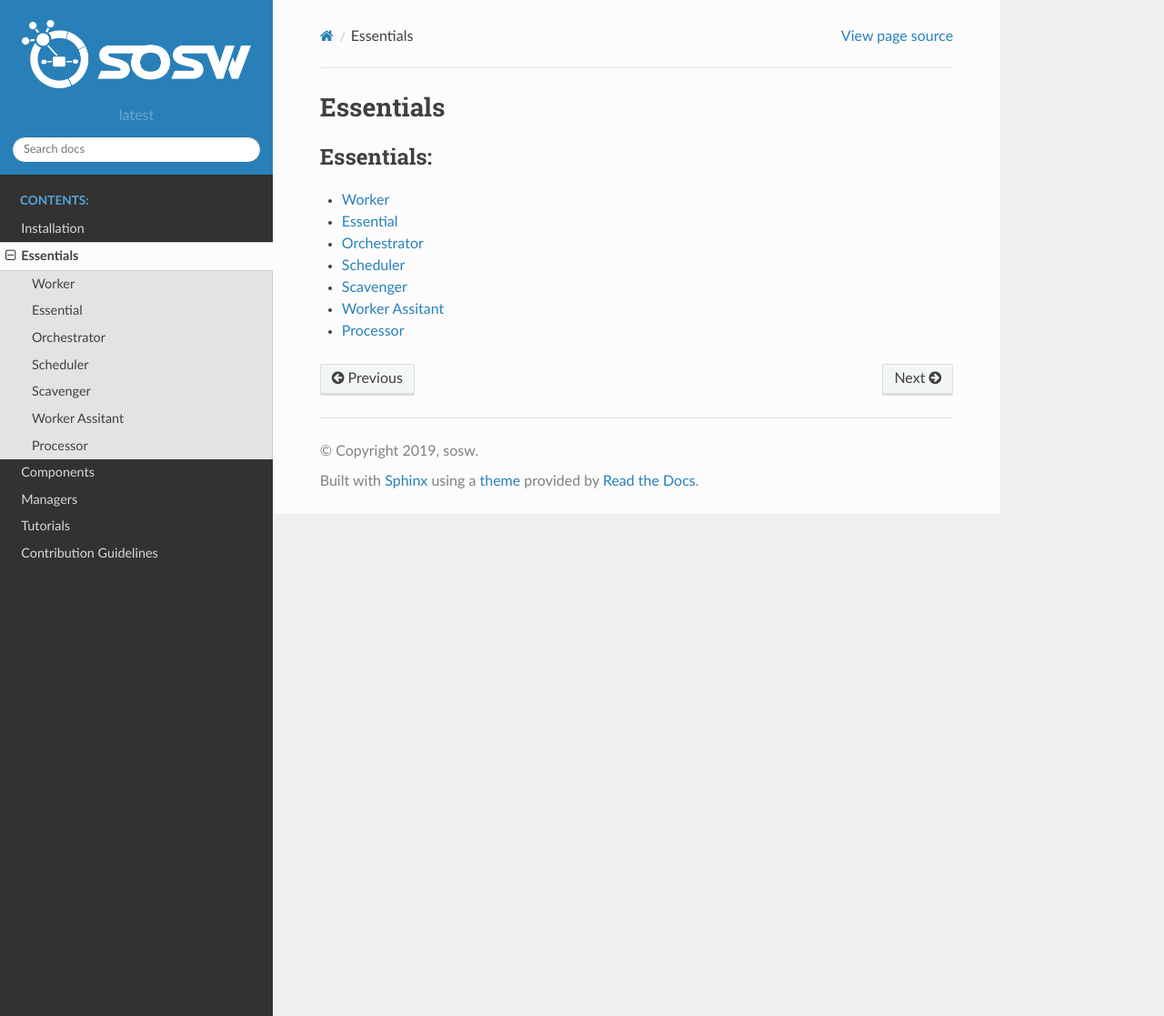
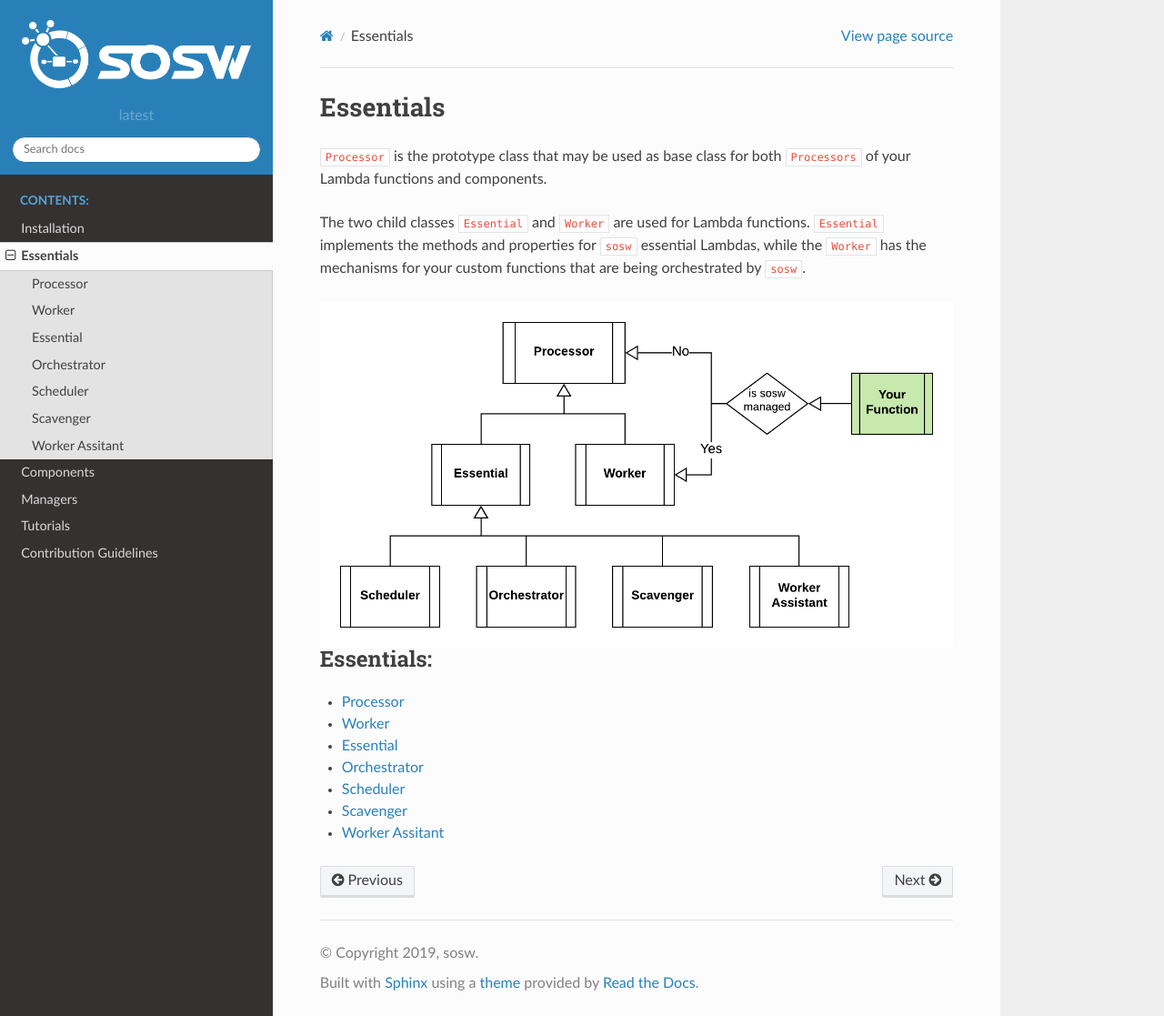
Before and after one commit to sosw/sosw, a Sphinx documentation site: the page built from docs/essentials/index.rst, in a window 1280 px wide and 1117 px high. Shown: the whole window at 91% size. Built offline with Sphinx 7.4.7 and the Read the Docs theme 2.0.0, drawn with Linux system fonts in a browser that asks for light colours.

Commit message:
docs for essentials

```diff
--- a/docs/essentials/essential.rst
+++ b/docs/essentials/essential.rst
@@ -3,11 +3,5 @@
 Essential
 ---------
 
-The main roles of Essential is:
-
-* Update the config of the Essential children classes to include common base properties.
-
-
-
 .. automodule:: sosw.essential
    :members:
--- a/docs/essentials/index.rst
+++ b/docs/essentials/index.rst
@@ -2,14 +2,25 @@
 Essentials
 ==========
 
-.. toctree::
-   :titlesonly:
-   :caption: Essentials:
+``Processor`` is the prototype class that may be used as base class for both ``Processors`` of your Lambda functions and components.
 
-   worker
-   essential
-   orchestrator
-   scheduler
-   scavenger
-   worker_assistant
-   processor
+The two child classes ``Essential`` and ``Worker`` are used for Lambda functions.
+``Essential`` implements the methods and properties for ``sosw`` essential Lambdas, while the ``Worker``
+has the mechanisms for your custom functions that are being orchestrated by ``sosw``.
+
+..  figure:: ../_static/images/core-classes.png
+    :alt: sosw core classes inheritance
+    :align: center
+
+..  toctree::
+    :titlesonly:
+    :caption: Essentials:
+
+    processor
+    worker
+    essential
+
+    orchestrator
+    scheduler
+    scavenger
+    worker_assistant
--- a/docs/essentials/orchestrator.rst
+++ b/docs/essentials/orchestrator.rst
@@ -87,11 +87,10 @@ The following diagram represents the basic Task Workflow initiated by the Orches
 
 Example `CloudFormation template for Orchestrator`_
 
-
 See also :ref:`Greenfield`
 
 .. automodule:: sosw.orchestrator
    :members:
 
 
-.. _CloudFormation template for Orchestrator: https://raw.githubusercontent.com/sosw/sosw/docme/docs/yaml/
+.. _CloudFormation template for Orchestrator: https://raw.githubusercontent.com/sosw/sosw/master/examples/essentials/sosw_orchestrator/sosw-orchestrator.yaml
--- a/docs/essentials/worker.rst
+++ b/docs/essentials/worker.rst
@@ -57,3 +57,8 @@ Please find the following elementary example of Worker Lambda.
         # Setting the entry point of the lambda.
         global_vars = LambdaGlobals()
         lambda_handler = get_lambda_handler(Processor, global_vars)
+
+In case you inherit from the ``Worker`` you do not have to implement anything custom
+for the function to be properly orchestrated. Just do not forget to call the ``super().__call__(event)``
+at the end of your execution. It will automatically collect and update the ``stats`` as well as call
+the ``WorkerAssistant`` Lambda function to close the task.
```
Also changed, not shown: docs/_static/images/core-classes.png (added), 2 other files.
